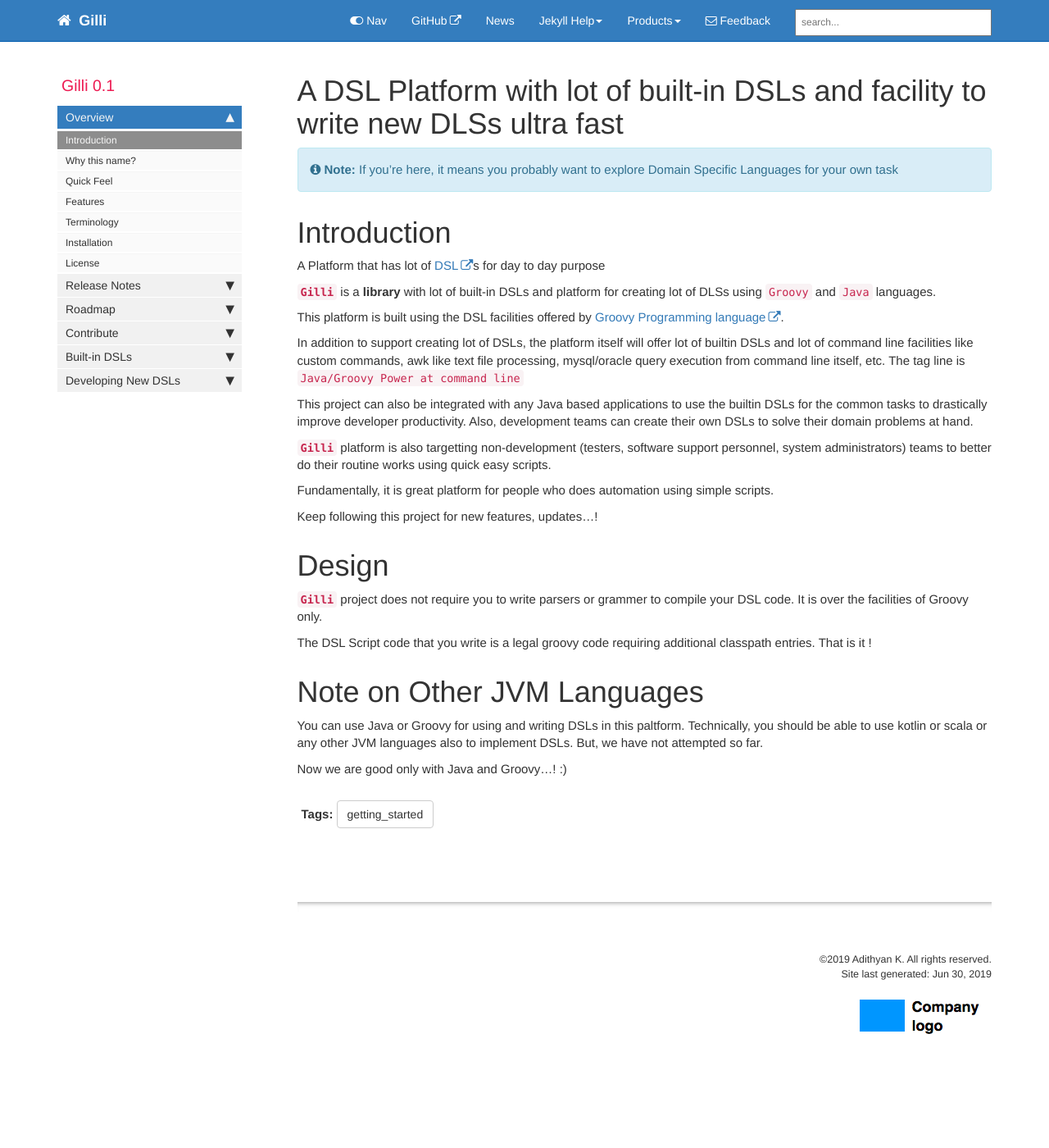
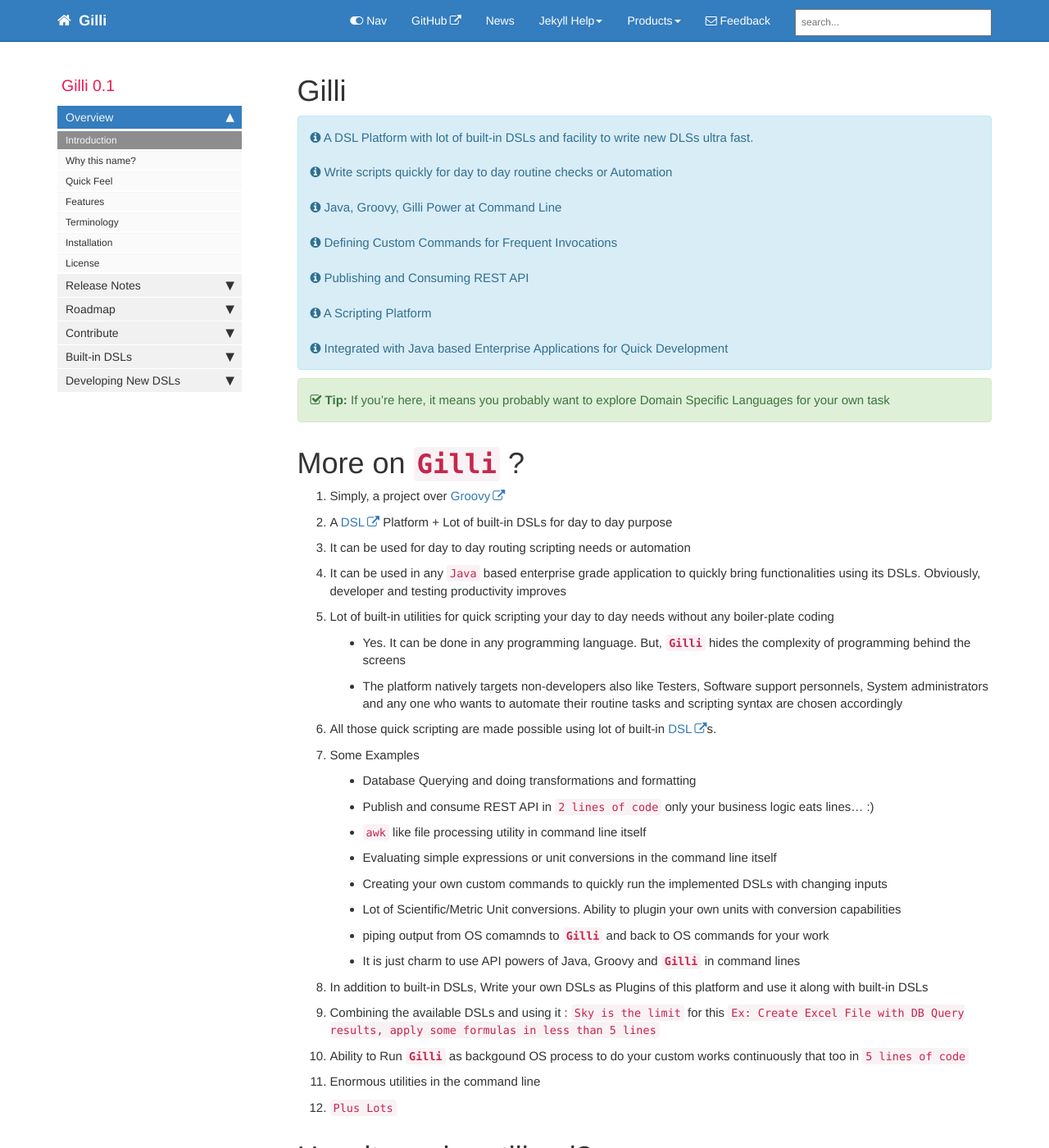
Before and after one commit to adithyank/gilli, a Jekyll site: the page built from docs/index.md, in a window 1280 px wide and 1400 px high. Shown: the whole window at 82% size. Built offline with Jekyll 4.4.1, drawn with Linux system fonts in a browser that asks for light colours; comment, search, counter and statistics services are not loaded; some of the changed text lies outside the part shown.

Commit message:
index.md content changed

```diff
--- a/docs/_config.yml
+++ b/docs/_config.yml
@@ -73,6 +73,7 @@ defaults:
       path: ""
     values:
       gilli_project_title: "**`Gilli`**"
+      gilli_project: "Gilli"
   -
     scope:
       path: ""
--- a/docs/index.md
+++ b/docs/index.md
@@ -1,55 +1,104 @@
 ---
-title: "A DSL Platform with lot of built-in DSLs and facility to write new DLSs ultra fast"
+title: "Gilli"
 keywords: sample homepage
 tags: [getting_started]
 sidebar: lang_sidebar
 permalink: index.html
 ---
 
-{% include note.html content="If you're here, it means you probably want to explore Domain Specific Languages for your own task" %}
+<div markdown="span" class="alert alert-info" role="alert">
 
-# Introduction
+<i class="fa fa-info-circle"></i> A DSL Platform with lot of built-in DSLs and facility to write new DLSs ultra fast.
+<br><br>
+<i class="fa fa-info-circle"></i> Write scripts quickly for day to day routine checks or Automation
+<br><br>
+<i class="fa fa-info-circle"></i> Java, Groovy, Gilli Power at Command Line
+<br><br>
+<i class="fa fa-info-circle"></i> Defining Custom Commands for Frequent Invocations
+<br><br>
+<i class="fa fa-info-circle"></i> Publishing and Consuming REST API
+<br><br>
+<i class="fa fa-info-circle"></i> A Scripting Platform
+<br><br>
+<i class="fa fa-info-circle"></i> Integrated with Java based Enterprise Applications for Quick Development
+</div>
 
-A Platform that has lot of [DSL](https://en.wikipedia.org/wiki/Domain-specific_language)s for day to day purpose
 
-{{ page.gilli_project_title }} is a  **library** with lot of built-in DSLs and platform
-for creating lot of DLSs using `Groovy` and `Java` languages.
+{% include tip.html content="If you're here, it means you probably want to explore Domain Specific Languages for your own task" %}
 
-This platform is built using the DSL facilities offered by
-[Groovy Programming language](http://groovy.apache.org/).
+# More on {{ page.gilli_project_title }} ?
 
-In addition to support creating lot of DSLs, the platform itself will
-offer lot of builtin DSLs and lot of command line facilities like
-custom commands, awk like text file processing, mysql/oracle query
+1. Simply, a project over [Groovy](http://groovy.apache.org/)
+1. A [DSL](https://en.wikipedia.org/wiki/Domain-specific_language)
+   Platform + Lot of built-in DSLs for day to day purpose
+1. It can be used for day to day routing scripting needs or automation
+1. It can be used in any `Java` based enterprise grade application to
+   quickly bring functionalities using its DSLs. Obviously, developer
+   and testing productivity improves
+1. Lot of built-in utilities for quick scripting your day to day needs
+   without any boiler-plate coding
+   * Yes. It can be done in any programming language. But,
+     {{ page.gilli_project_title }} hides the complexity of programming
+     behind the screens
+   * The platform natively targets non-developers also like Testers, Software
+     support personnels, System administrators and any one who wants to
+     automate their routine tasks and scripting syntax are chosen
+     accordingly
+1. All those quick scripting are made possible using lot of built-in
+   [DSL](https://en.wikipedia.org/wiki/Domain-specific_language)s.
+1. Some Examples
+    * Database Querying and doing transformations and formatting
+    * Publish and consume REST API in `2 lines of code` only your
+      business logic eats lines... :)
+    * `awk` like file processing utility in command line itself
+    * Evaluating simple expressions or unit conversions in the command
+      line itself
+    * Creating your own custom commands to quickly run the implemented
+      DSLs with changing inputs
+    * Lot of Scientific/Metric Unit conversions. Ability to plugin your
+      own units with conversion capabilities
+    * piping output from OS comamnds to {{ page.gilli_project_title }}
+      and back to OS commands for your work
+    * It is just charm to use API powers of Java, Groovy and {{ page.gilli_project_title }}
+      in command lines
+1. In addition to built-in DSLs, Write your own DSLs as Plugins of this platform and use it along with
+   built-in DSLs
+1. Combining the available DSLs and using it : `Sky is the limit` for this
+   `Ex: Create Excel File with DB Query results, apply some formulas in
+   less than 5 lines`
+1. Ability to Run {{ page.gilli_project_title }} as backgound OS process to do
+   your custom works continuously that too in `5 lines of code`
+1. Enormous utilities in the command line
+1. `Plus Lots`
+
+
+
+
+# How it can be utilized?
+
+In addition to support creating lot of DSLs, the {{ page.gilli_project_title }}
+platform itself offers lot of builtin DSLs and lot of command line
+facilities like custom commands, awk like text file processing, mysql/oracle query
 execution from command line itself, etc. The tag line is `Java/Groovy
 Power at command line`
+
+Fundamentally, it is great platform for people who does automation using
+scripts.
 
 This project can also be integrated with any Java based applications to
 use the builtin DSLs for the common tasks to drastically improve
 developer productivity. Also, development teams can create their own
 DSLs to solve their domain problems at hand.
 
-{{ page.gilli_project_title }} platform is also targetting non-development (testers, software
-support personnel, system administrators) teams to better
-do their routine works using quick easy scripts.
-
-Fundamentally, it is great platform for people who does automation using
-simple scripts.
-
-Keep following this project for new features, updates...!
-
 # Design
 
-{{ page.gilli_project_title }} project does not require you to write parsers or grammer to compile your DSL code. It is over the facilities of Groovy only.
+This platform is built using the DSL facilities offered by
+[Groovy Programming language](http://groovy.apache.org/).
 
-The DSL Script code that you write is a legal groovy code requiring additional classpath entries. That is it !
+The DSL Script code that you write is a legal groovy code requiring
+additional classpath entries. That is it !
 
-# Note on Other JVM Languages
-
-You can use Java or Groovy for using and writing DSLs in this paltform.
-Technically, you should be able to use kotlin or scala or any other
-JVM languages also to implement DSLs. But, we have not attempted so far.
-
-Now we are good only with Java and Groovy...! :)
+{{ page.gilli_project_title }} has its own launcher script for addtional
+capabilities
 
 {% include links.html %}
```
